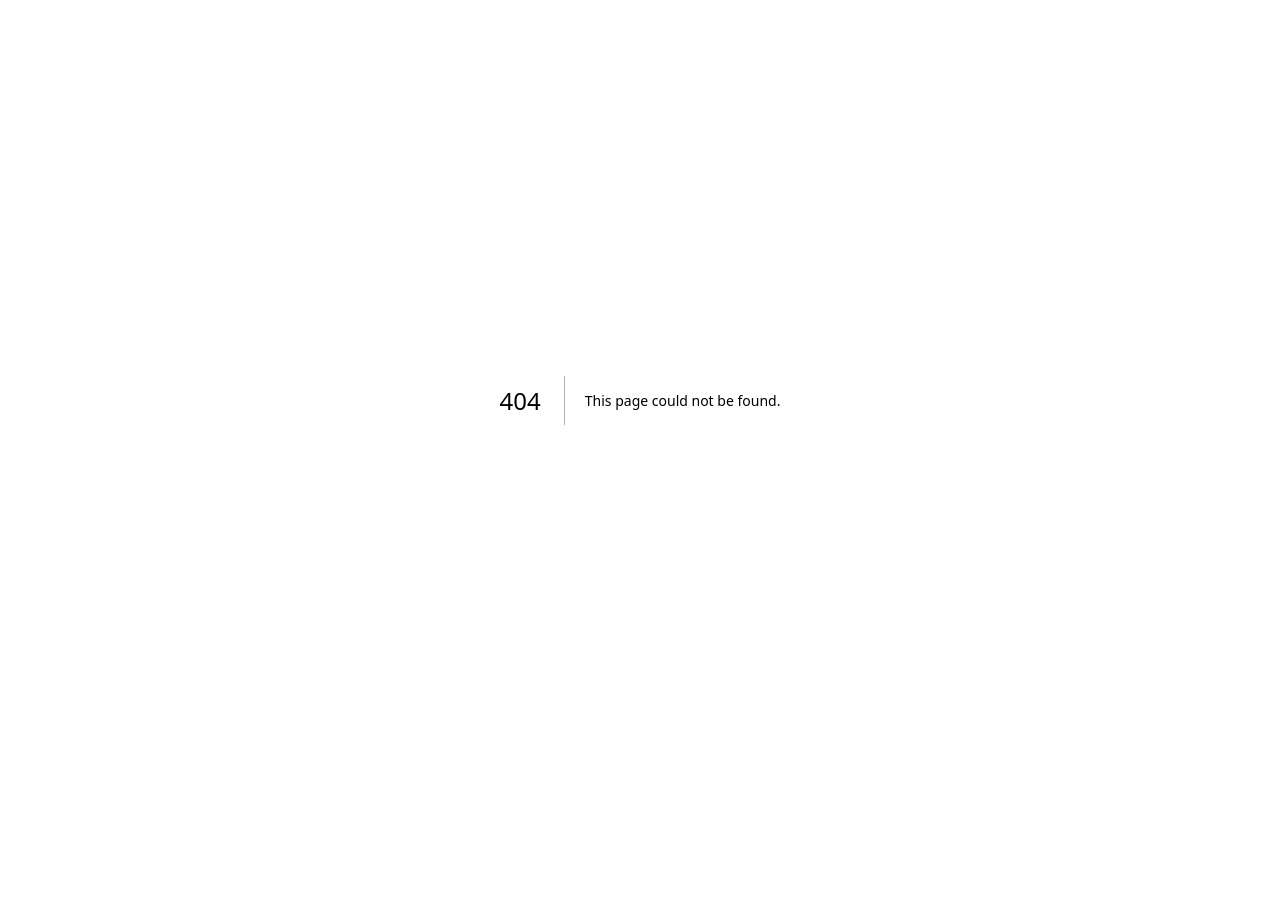
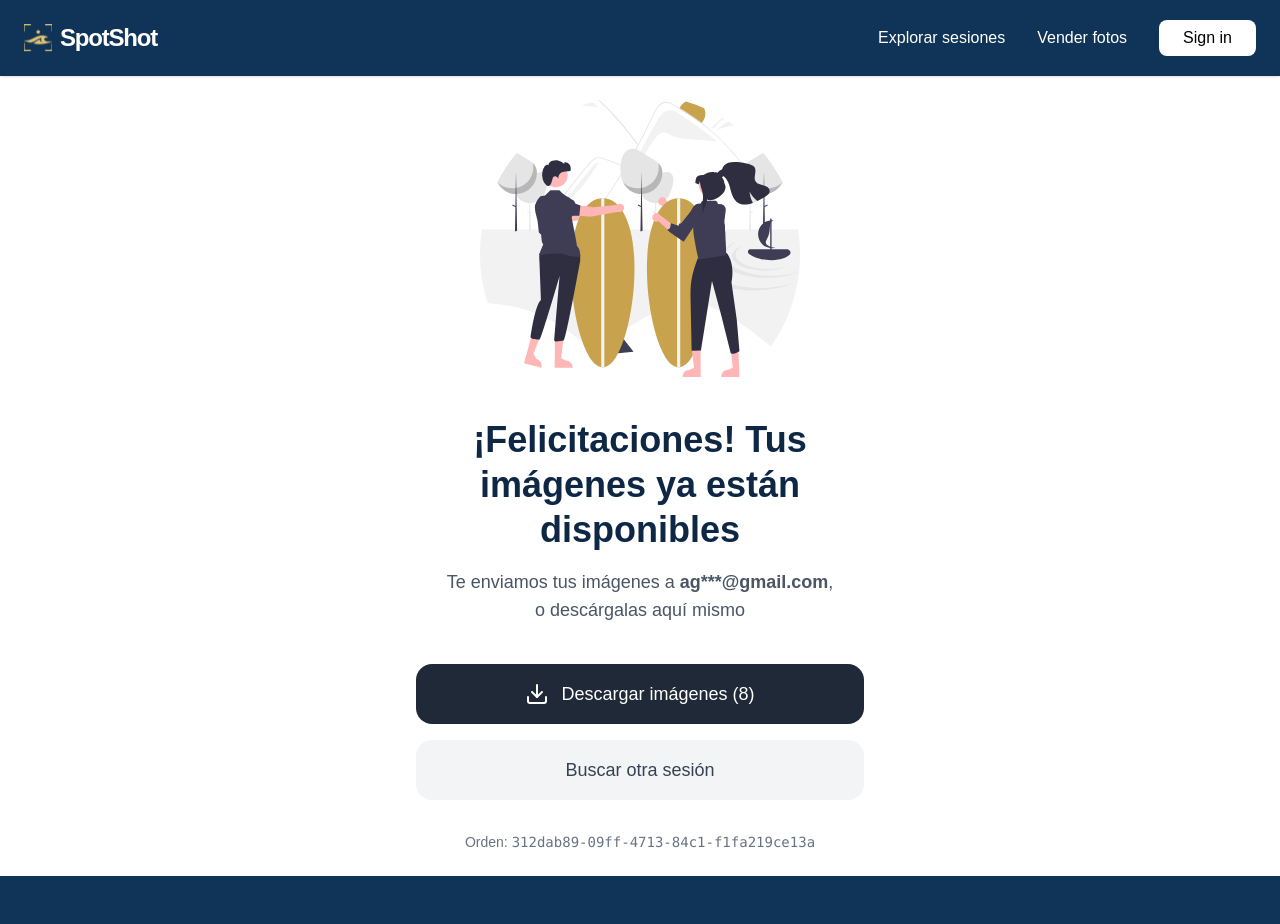
Before and after one commit to AgustinMateos/spotshot, a Next.js app: page /purchase/success in a window 1280 px wide. Before the commit this address had no page. Shown: the top 924 px of the page. Before the commit the page ends 800 px from the top, so only its background shows below. Built offline with nearby package versions, Linux system fonts and the light colour scheme.

Commit message:
sesiondetail

```diff
--- a/src/components/OrderPage.jsx
+++ b/src/components/OrderPage.jsx
@@ -1,24 +1,54 @@
 'use client';
 
-import React from 'react';
-import { Download, ArrowLeft } from 'lucide-react';
-import { useRouter } from 'next/navigation';
+import React, { useState, useEffect } from 'react';
+import { Download } from 'lucide-react';
+import { useRouter, useSearchParams } from 'next/navigation';
 
 const OrderSuccessPage = () => {
   const router = useRouter();
+  const searchParams = useSearchParams();
 
-  // Datos de ejemplo (después los vas a recibir por props o URL)
-  const orderId = "ORD-987654";
-  const email = "agustinxx@gmail.com";
-  const imageCount = 8;
+  const [orderId, setOrderId] = useState('');
+  const [email, setEmail] = useState('');
+  const [imageCount, setImageCount] = useState(0);
+  const [loading, setLoading] = useState(true);
 
-  const maskedEmail = email.replace(/(.{2})(.*)(@.*)/, '$1***$3');
+  useEffect(() => {
+    const orderIdParam = searchParams.get('orderId');
+    const emailParam = searchParams.get('email');
+    const countParam = searchParams.get('count');
+
+    if (orderIdParam) {
+      setOrderId(orderIdParam);
+      setEmail(emailParam || '');
+      setImageCount(parseInt(countParam || '0'));
+    } else {
+      // Fallback para pruebas
+      setOrderId('312dab89-09ff-4713-84c1-f1fa219ce13a');
+      setEmail('agustinxx@gmail.com');
+      setImageCount(8);
+    }
+    setLoading(false);
+  }, [searchParams]);
+
+  const maskedEmail = email
+    ? email.replace(/(.{2})(.*)(@.*)/, '$1***$3')
+    : 'tu@email.com';
 
   const handleDownload = () => {
-    alert('✅ Descargando tus imágenes en alta calidad...');
-    // Aquí vas a poner la lógica real de descarga más adelante
-    // Ej: window.location.href = `/api/orders/${orderId}/download`;
+    if (orderId) {
+      alert(`Descargando ${imageCount} imágenes de la orden ${orderId}...`);
+      // Próximamente: window.location.href = `/api/orders/${orderId}/download`;
+    }
   };
+
+  if (loading) {
+    return (
+      <div className="min-h-screen flex items-center justify-center text-xl">
+        Cargando tu orden...
+      </div>
+    );
+  }
 
   return (
     <div className="min-h-screen bg-white flex items-center justify-center p-6">
@@ -33,7 +63,6 @@
           />
         </div>
 
-        {/* Título y mensaje */}
         <h1 className="text-4xl font-bold text-[#0D2744] mb-4 leading-tight">
           ¡Felicitaciones! Tus imágenes ya están disponibles
         </h1>
@@ -43,7 +72,6 @@
           o descárgalas aquí mismo
         </p>
 
-        {/* Botones */}
         <div className="space-y-4">
           <button
             onClick={handleDownload}
@@ -61,9 +89,8 @@
           </button>
         </div>
 
-        {/* Orden ID */}
         <div className="mt-8 text-sm text-gray-500">
-          Orden: <span className="font-mono text-gray-400">{orderId}</span>
+          Orden: <span className="font-mono break-all">{orderId}</span>
         </div>
       </div>
     </div>
```
Also changed, not shown: src/app/purchase/success/page.jsx (renamed from src/app/sesiones/orders/page.jsx).
